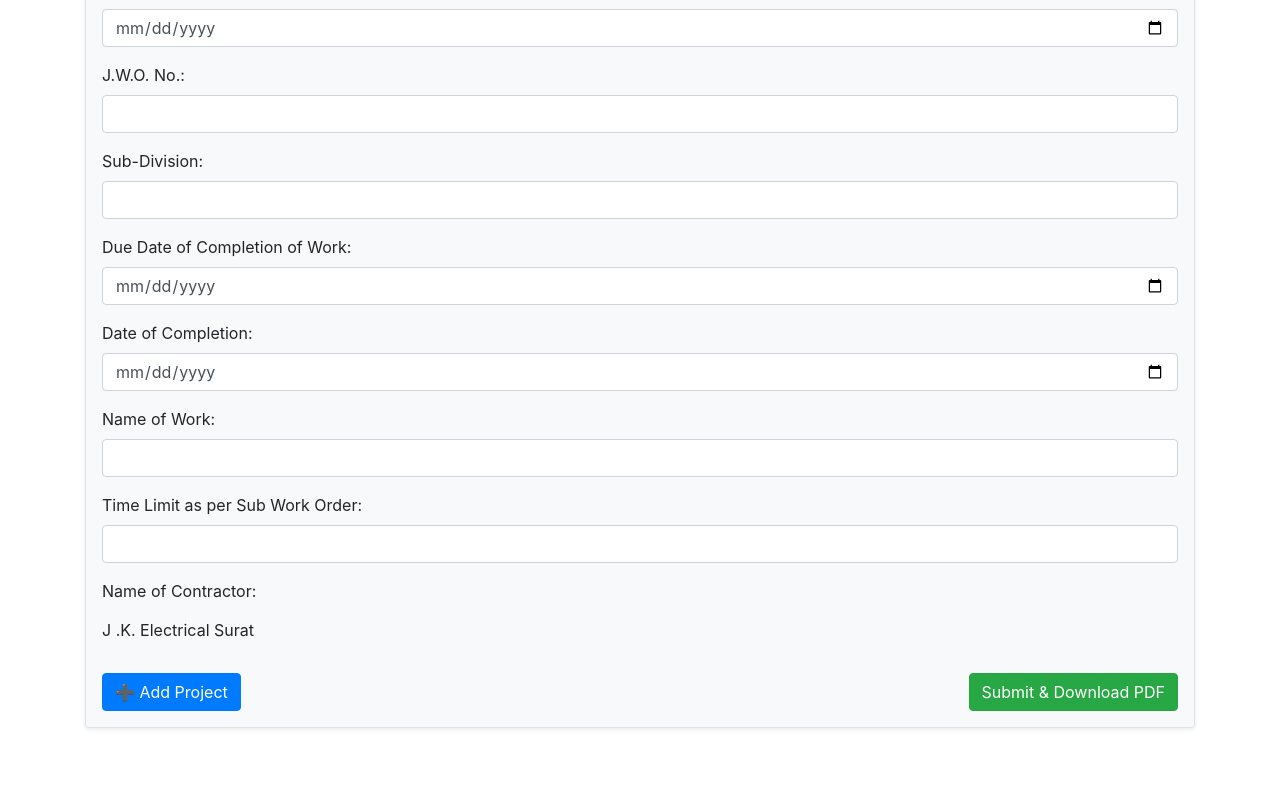
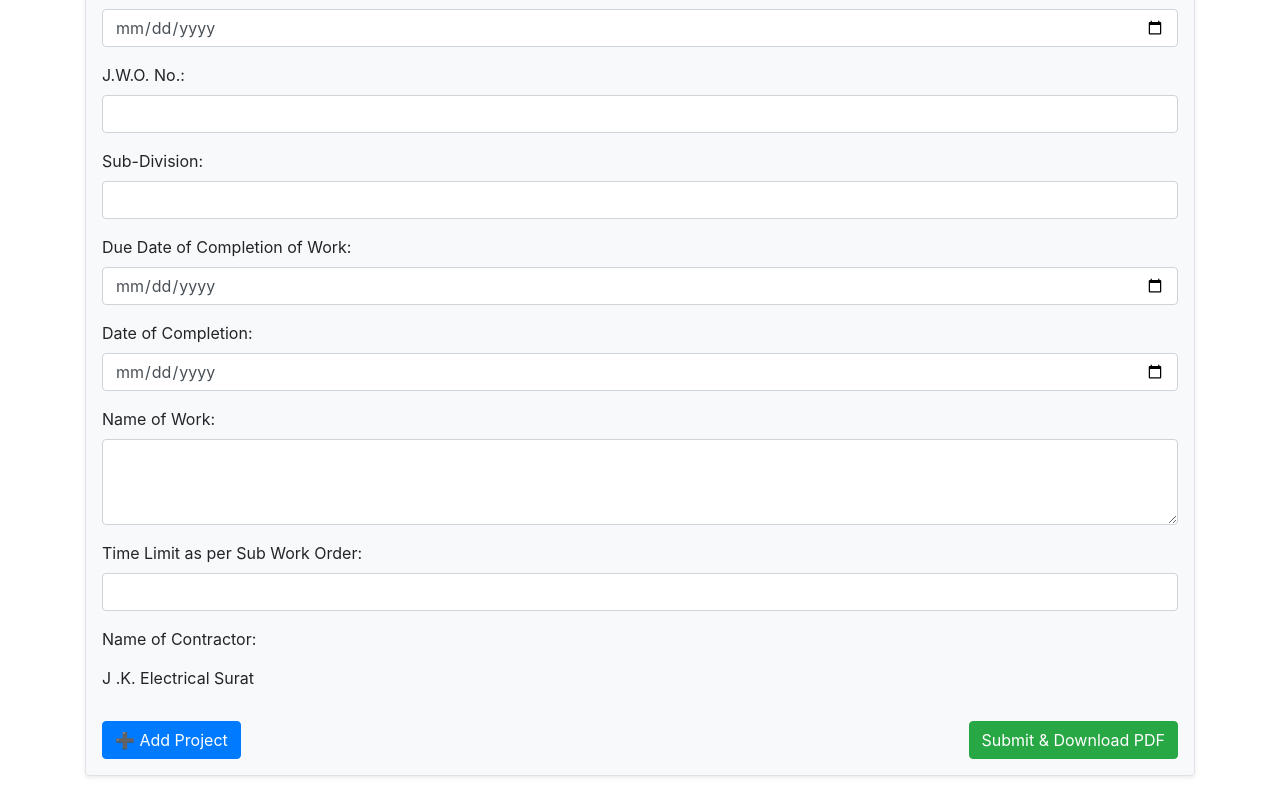
Before and after one commit to Alishapatel20/inventory-bill-jk-power, a React (Create React App) app: page / in a window 1280 px wide. Shown: the part 470-1270 px from the top of the page. Before the commit the page ends 1222 px from the top, so only its background shows below. Built offline with nearby package versions, Linux system fonts and the light colour scheme.

Commit message:
add logo

```diff
--- a/src/invetory/BillForm.css
+++ b/src/invetory/BillForm.css
@@ -105,3 +105,23 @@
   text-align: center;
   width: 80px;
 }
+
+.loader-overlay {
+  position: fixed;
+  top: 0;
+  left: 0;
+  width: 100%;
+  height: 100%;
+  background-color: rgba(0, 0, 0, 0.7);
+  display: flex;
+  flex-direction: column;
+  justify-content: center;
+  align-items: center;
+  z-index: 9999;
+  color: white;
+}
+
+.loader-overlay h4 {
+  margin-top: 20px;
+  font-weight: 600;
+}
--- a/src/invetory/BillForm.js
+++ b/src/invetory/BillForm.js
@@ -26,6 +26,27 @@ const parseQuantity = (qty) => {
   return match ? parseFloat(match[0]) : 0;
 };
 
+const UpperCaseField = ({ name, placeholder, as = "input", type = "text", ...props }) => (
+  <Field name={name}>
+    {({ field, form }) => {
+      const Component = as;
+      return (
+        <Component
+          {...field}
+          {...props}
+          type={as === "input" ? type : undefined}
+          placeholder={placeholder}
+          className="form-control"
+          value={field.value || ""}
+          onChange={(e) => {
+            form.setFieldValue(name, e.target.value.toUpperCase());
+          }}
+        />
+      );
+    }}
+  </Field>
+);
+
 const BillForm = () => {
   const pdfRef = useRef(null);
   const nameInputRef = useRef(null); // Ref for scrolling
@@ -37,7 +58,9 @@ const BillForm = () => {
   const [isPdfReady, setIsPdfReady] = useState(false);
   const [isPdfMounted, setIsPdfMounted] = useState(false);
 
-
+  // Modal State for Project Name/Number
+  const [modalProjectName, setModalProjectName] = useState("");
+  const [modalProjectNumber, setModalProjectNumber] = useState("");
 
   const [projectDetails, setProjectDetails] = useState({
     projectName: "",
@@ -102,7 +125,9 @@ const BillForm = () => {
   });
 
   // === PDF GENERATE ===
+  // === PDF GENERATE ===
   const generatePDF = async (values) => {
+    return new Promise((resolve) => {
       const fullValues = { ...values, allProjects };
       setFormValues(fullValues);
 
@@ -116,6 +141,7 @@ const BillForm = () => {
         if (!input) {
           alert("PDF content not ready!");
           setIsPdfReady(false);
+          resolve();
           return;
         }
 
@@ -142,8 +168,10 @@ const BillForm = () => {
           alert("Failed to generate PDF. See console for details.");
         } finally {
           setIsPdfReady(false);
+          resolve(); // Resolve the promise when done
         }
       }, 800); // <- IMPORTANT: give React enough time
+    });
   };
 
 
@@ -175,8 +203,13 @@ const BillForm = () => {
 
 
   const handleCableChange = (desc, field, value) => {
+    // Force uppercase for text inputs only (qty fields)
+    const finalValue = (field === "mainCableQty" || field === "spareCableQty")
+      ? value.toUpperCase()
+      : value;
+
     setSelectedDescriptions((prev) =>
-      prev.map((d) => (d.desc === desc ? { ...d, [field]: value } : d))
+      prev.map((d) => (d.desc === desc ? { ...d, [field]: finalValue } : d))
     );
   };
 
@@ -255,10 +288,10 @@ const BillForm = () => {
   };
 
   const handleProjectSave = () => {
-    const projectName = document.getElementById("projectName").value.trim();
-    const projectNumber = document.getElementById("projectNumber").value.trim();
+    const pName = modalProjectName.trim();
+    const pNumber = modalProjectNumber.trim();
 
-    if (!projectName || !projectNumber) {
+    if (!pName || !pNumber) {
       alert("Please fill both Project Name and Project Number");
       return;
     }
@@ -270,12 +303,15 @@ const BillForm = () => {
 
     const newProject = {
       ...projectDetails,
-      projectName,
-      projectNumber,
+      projectName: pName,
+      projectNumber: pNumber,
     };
 
     setAllProjects((prev) => [...prev, newProject]); // ✅ Add to all projects
+    // Reset
     setProjectDetails({ projectName: "", projectNumber: "", entries: [] });
+    setModalProjectName("");
+    setModalProjectNumber("");
     setShowModal(false);
   };
 
@@ -305,7 +341,7 @@ const BillForm = () => {
             <Form className="p-3 border rounded bg-light shadow-sm">
               <div className="form-group mb-3">
                 <label>Name:</label>
-                <Field type="text" name="name" className="form-control" />
+                <UpperCaseField name="name" />
                 <ErrorMessage name="name" component="div" className="text-danger" />
               </div>
 
@@ -321,7 +357,7 @@ const BillForm = () => {
 
               <div className="form-group">
                 <label>Work Order Number:</label>
-                <Field type="text" name="workOrderNumber" className="form-control" />
+                <UpperCaseField name="workOrderNumber" />
                 <ErrorMessage
                   name="workOrderNumber"
                   component="div"
@@ -331,7 +367,7 @@ const BillForm = () => {
 
               <div className="form-group">
                 <label>P.O. No.:</label>
-                <Field type="text" name="poNumber" className="form-control" />
+                <UpperCaseField name="poNumber" />
                 <ErrorMessage
                   name="poNumber"
                   component="div"
@@ -351,7 +387,7 @@ const BillForm = () => {
 
               <div className="form-group">
                 <label>J.W.O. No.:</label>
-                <Field type="text" name="jwoNumber" className="form-control" />
+                <UpperCaseField name="jwoNumber" />
                 <ErrorMessage
                   name="jwoNumber"
                   component="div"
@@ -361,7 +397,7 @@ const BillForm = () => {
 
               <div className="form-group">
                 <label>Sub-Division:</label>
-                <Field type="text" name="subDivision" className="form-control" />
+                <UpperCaseField name="subDivision" />
                 <ErrorMessage
                   name="subDivision"
                   component="div"
@@ -386,7 +422,7 @@ const BillForm = () => {
 
               <div className="form-group">
                 <label>Name of Work:</label>
-                <Field type="text" name="nameOfWork" className="form-control" />
+                <UpperCaseField name="nameOfWork" as="textarea" rows={3} />
                 <ErrorMessage
                   name="nameOfWork"
                   component="div"
@@ -396,7 +432,32 @@ const BillForm = () => {
 
               <div className="form-group">
                 <label>Time Limit as per Sub Work Order:</label>
-                <Field type="text" name="timeLimitAsPerSubWorkOrder" className="form-control" />
+                <Field name="timeLimitAsPerSubWorkOrder">
+                  {({ field, form }) => (
+                    <input
+                      {...field}
+                      type="text"
+                      className="form-control"
+                      onChange={(e) => {
+                        form.setFieldValue(
+                          "timeLimitAsPerSubWorkOrder",
+                          e.target.value.toUpperCase()
+                        );
+                      }}
+                      onBlur={(e) => {
+                        field.onBlur(e); // Handle standard Formik blur (touched state)
+                        const val = e.target.value.trim();
+                        // If there is a value and it doesn't already end with " DAYS", append it
+                        if (val && !val.endsWith(" DAYS")) {
+                          form.setFieldValue(
+                            "timeLimitAsPerSubWorkOrder",
+                            `${val} DAYS`
+                          );
+                        }
+                      }}
+                    />
+                  )}
+                </Field>
                 <ErrorMessage
                   name="timeLimitAsPerSubWorkOrder"
                   component="div"
@@ -423,6 +484,9 @@ const BillForm = () => {
                     setSelectedDescriptions([]);
                     setEditingIndex(null);
                     setProjectDetails((prev) => ({ ...prev }));
+                    // Clear modal state inputs on open
+                    setModalProjectName("");
+                    setModalProjectNumber("");
                     setShowModal(true);
                   }}
                 >
@@ -602,6 +666,7 @@ const BillForm = () => {
 
 
 
+
                 {/* Delete Project Button */}
                 <div className="text-end mt-3">
                   <Button
@@ -651,11 +716,19 @@ const BillForm = () => {
             <Row className="mb-3">
               <Col md={6}>
                 <BootstrapForm.Label>Project Name:</BootstrapForm.Label>
-                <BootstrapForm.Control id="projectName" placeholder="Enter project name" />
+                <BootstrapForm.Control
+                  value={modalProjectName}
+                  onChange={(e) => setModalProjectName(e.target.value.toUpperCase())}
+                  placeholder="Enter project name"
+                />
               </Col>
               <Col md={6}>
                 <BootstrapForm.Label>Project Number:</BootstrapForm.Label>
-                <BootstrapForm.Control id="projectNumber" placeholder="Enter project number" />
+                <BootstrapForm.Control
+                  value={modalProjectNumber}
+                  onChange={(e) => setModalProjectNumber(e.target.value.toUpperCase())}
+                  placeholder="Enter project number"
+                />
               </Col>
             </Row>
 
@@ -668,7 +741,7 @@ const BillForm = () => {
               ref={nameInputRef} // Attach ref
               placeholder="Enter name"
               value={tempName}
-              onChange={(e) => setTempName(e.target.value)}
+              onChange={(e) => setTempName(e.target.value.toUpperCase())}
             />
 
             <BootstrapForm.Label className="mt-3">Description:</BootstrapForm.Label>
```
Lines whose indentation alone changed are shown as unchanged.
